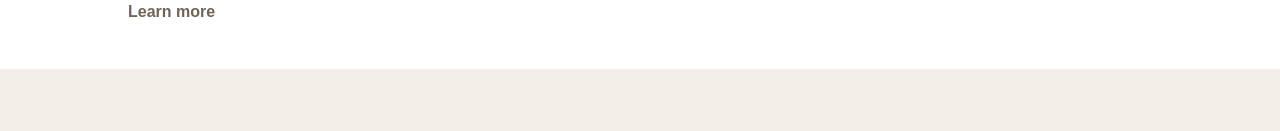
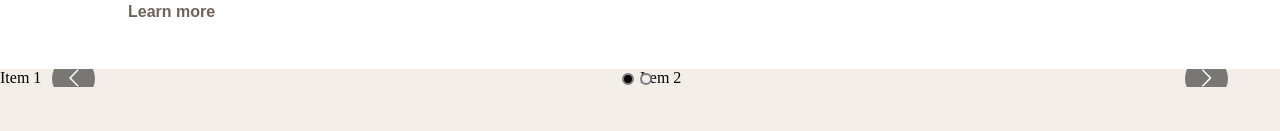
Before and after one commit to Ronygrafo/landing-antic-purple-fire, a React (Vite) app in the folder antic-landing-page/: page / in a window 1280 px wide. Shown: the part 1333-1464 px from the top of the page. Built offline with nearby package versions, Linux system fonts and the light colour scheme; a web font is replaced by a local one.

Commit message:
react-multi-carousel Installation & Feature Created

```diff
--- a/antic-landing-page/package.json
+++ b/antic-landing-page/package.json
@@ -12,7 +12,8 @@
   "dependencies": {
     "react": "^18.3.1",
     "react-dom": "^18.3.1",
-    "react-material-symbols": "^4.4.0"
+    "react-material-symbols": "^4.4.0",
+    "react-multi-carousel": "^2.8.5"
   },
   "devDependencies": {
     "@eslint/js": "^9.11.1",
--- /dev/null
+++ b/antic-landing-page/src/features/Carousel/ImageCarousel.jsx
@@ -0,0 +1,49 @@
+import Carousel from 'react-multi-carousel';
+import 'react-multi-carousel/lib/styles.css';
+import './ImageCarousel.css'
+
+const ImageCarousel = () => {
+
+  const responsive = {
+    desktop: {
+      breakpoint: { max: 3000, min: 1024 },
+      items: 3,
+      slidesToSlide: 3 // optional, default to 1.
+    },
+    tablet: {
+      breakpoint: { max: 1024, min: 464 },
+      items: 2,
+      slidesToSlide: 2 // optional, default to 1.
+    },
+    mobile: {
+      breakpoint: { max: 464, min: 0 },
+      items: 1,
+      slidesToSlide: 1 // optional, default to 1.
+    }
+  };
+
+  return (
+<Carousel
+  swipeable={false}
+  draggable={false}
+  showDots={true}
+  responsive={responsive}
+  ssr={true} // means to render carousel on server-side.
+  infinite={true}
+  autoPlaySpeed={1000}
+  keyBoardControl={true}
+  customTransition="all .5"
+  transitionDuration={500}
+  containerClass="carousel-container"
+  dotListClass="custom-dot-list-style"
+  itemClass="carousel-item-padding-40-px"
+>
+  <div>Item 1</div>
+  <div>Item 2</div>
+  <div>Item 3</div>
+  <div>Item 4</div>
+</Carousel>
+  )
+}
+
+export default ImageCarousel
--- a/antic-landing-page/src/pages/LandingPage/LandingPage.jsx
+++ b/antic-landing-page/src/pages/LandingPage/LandingPage.jsx
@@ -1,4 +1,5 @@
 //import IconButton from "../../components/iconButton/iconButton";
+import ImageCarousel from "../../features/Carousel/ImageCarousel";
 import FloatingButton from "../../features/FloatingButton/FloatingButton";
 import Footer from "../../features/Footer/Footer";
 import HeroSection from "../../features/HeroSection/HeroSection";
@@ -21,6 +22,7 @@ const LandingPage = () => {
       <HeroSection />
       <MulticolumnSection/>
       <SuscriptionCTA/>
+      <ImageCarousel/>
 
  {/*      <IconButton
         iconName="keyboard_arrow_down"
```
Also changed, not shown: antic-landing-page/src/features/Carousel/ImageCarousel.css (added), 1 other file (tests, documents, lock files or other folders).
